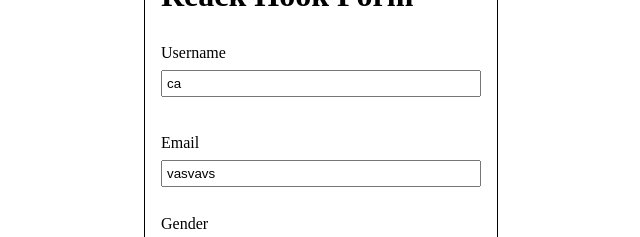
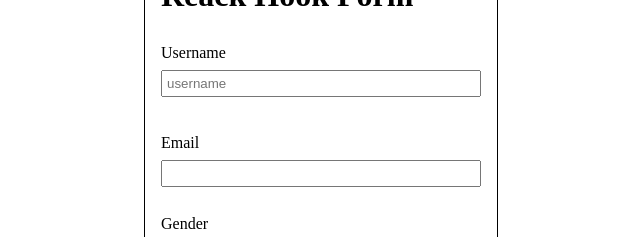
Before and after one commit to Digambar1411/react-hook-form, a React (Vite) app: page / in a window 1280 px wide. Shown: the part 157-394 px from the top of the page, without its empty margins (319-959 px from the left). Built offline with nearby package versions, Linux system fonts and the light colour scheme; no server answers.

Commit message:
async default values

```diff
--- a/src/components/ReactHookForm.tsx
+++ b/src/components/ReactHookForm.tsx
@@ -15,16 +15,16 @@ const ReactHookForm = () => {
     handleSubmit,
     formState:{errors}
   } = useForm<SampleFormType>({
-    defaultValues:{
-      username:'ca',
-      email:'vasvavs',
-      gender:''
+    defaultValues:async () =>{
+      const data = await fetch('https://jsonplaceholder.typicode.com/users/1');
+      const json = await data.json();
+      return {username:json.username,email:json.email, gender:''}
     }});
-
 
   const submitForm = (data: SampleFormType) => {
     console.log(data);
   }
+
   return (
     <>
     <form onSubmit={handleSubmit(submitForm)} noValidate>
```
